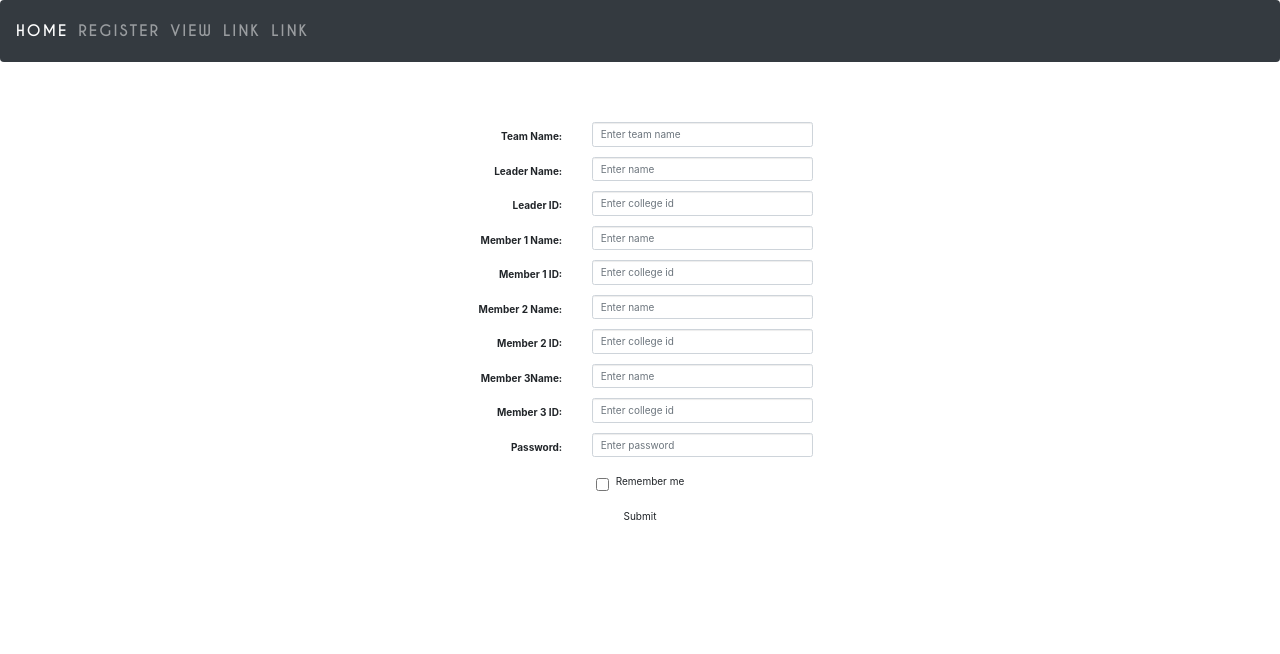
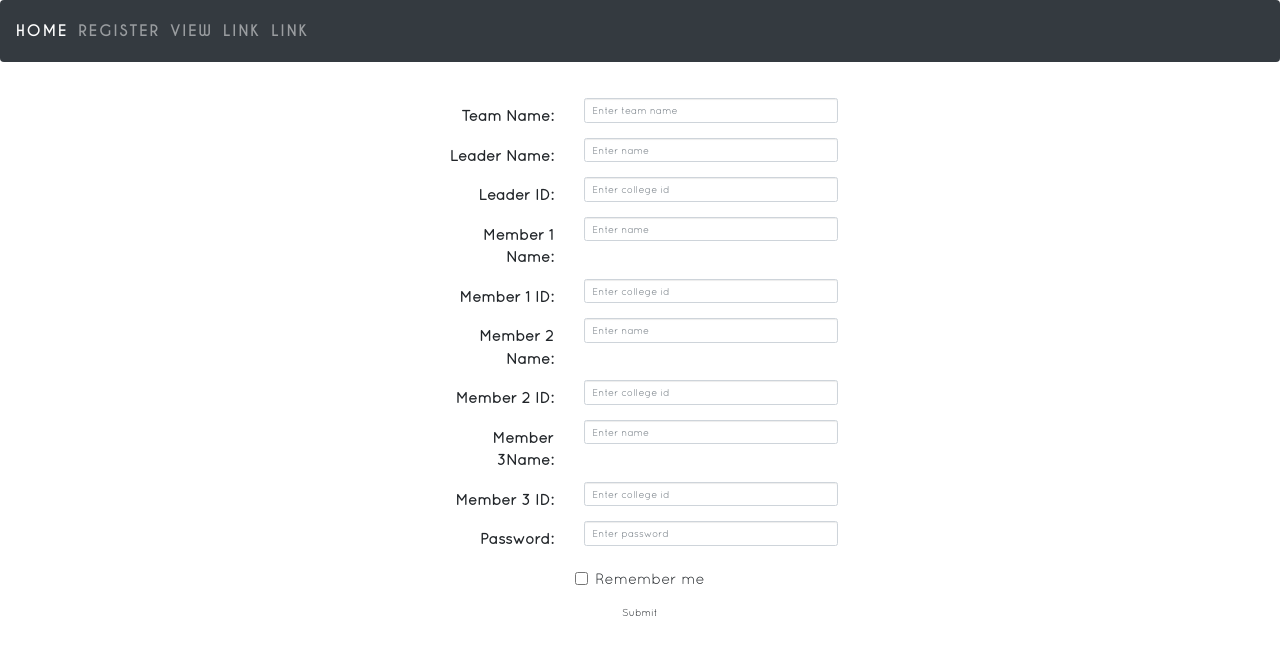
Before and after one commit to PrabhuPratik27/CrowdFund, a website: page src/TeamReg.html in a window 1280 px wide. Drawn offline with nearby package versions, Linux system fonts and the light colour scheme; files whose address does not match are found by name.

Commit message:
Chutiya TeamReg 2

```diff
--- a/src/css/TeamReg.css
+++ b/src/css/TeamReg.css
@@ -1,12 +1,18 @@
 #form {
-    border: 10vh;
-    border-width: 5vh;
+    border: 1vh;
+    border-width: 1vh;
     text-align: center;
-    padding: 5vh;
+    padding-top: 2vh;
     background-blend-mode: lighten;
-
+    font-size: 15px;
+    font-family: Quicksand-Regular
 }
 
 .form_group {
-    padding: 5vh;
+    padding: 0vh;
 }
+
+@font-face{
+    font-family: 'Quicksand-Regular';
+    src: url('Quicksand-Regular.otf') format('opentype');
+}
```
